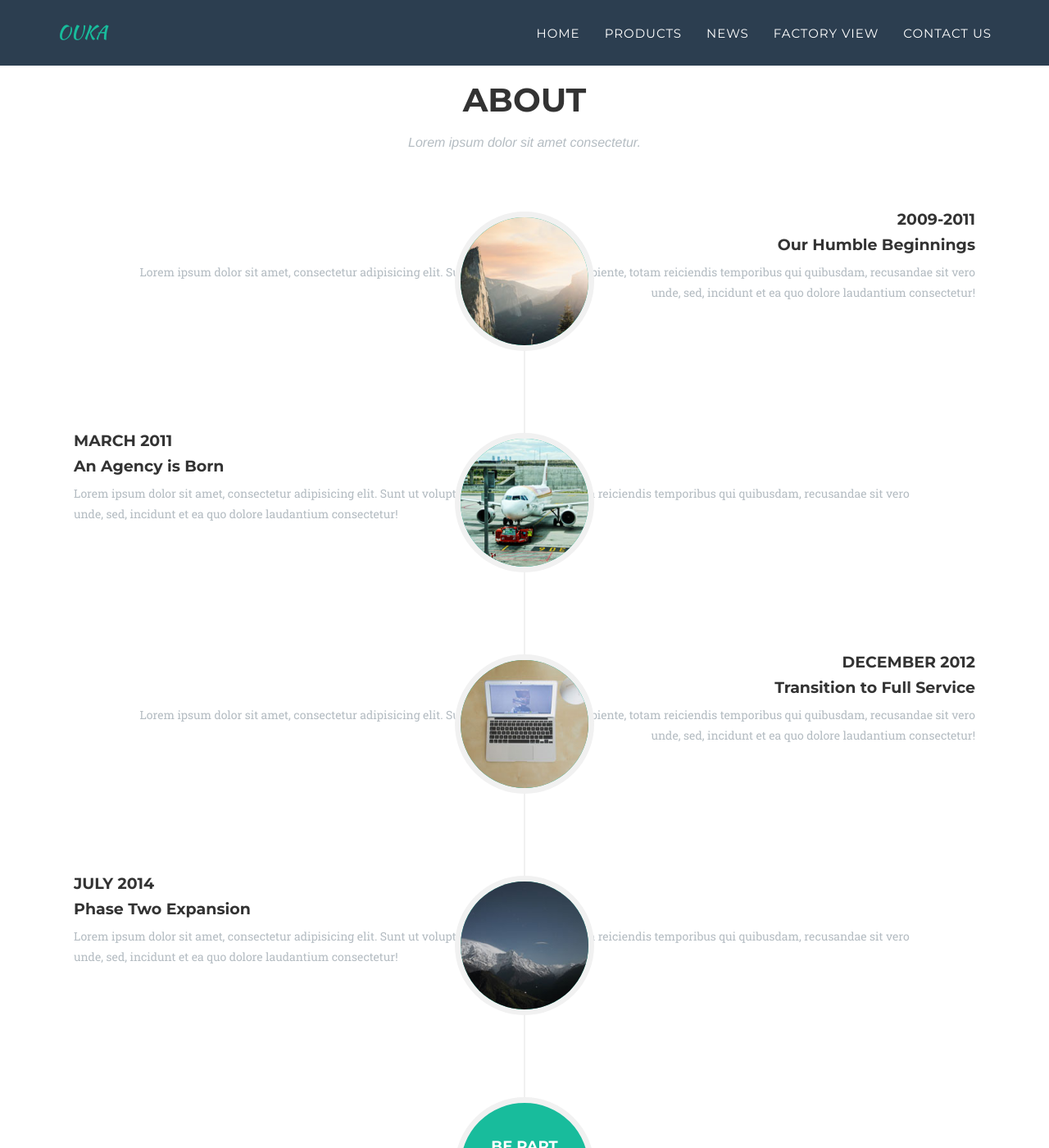
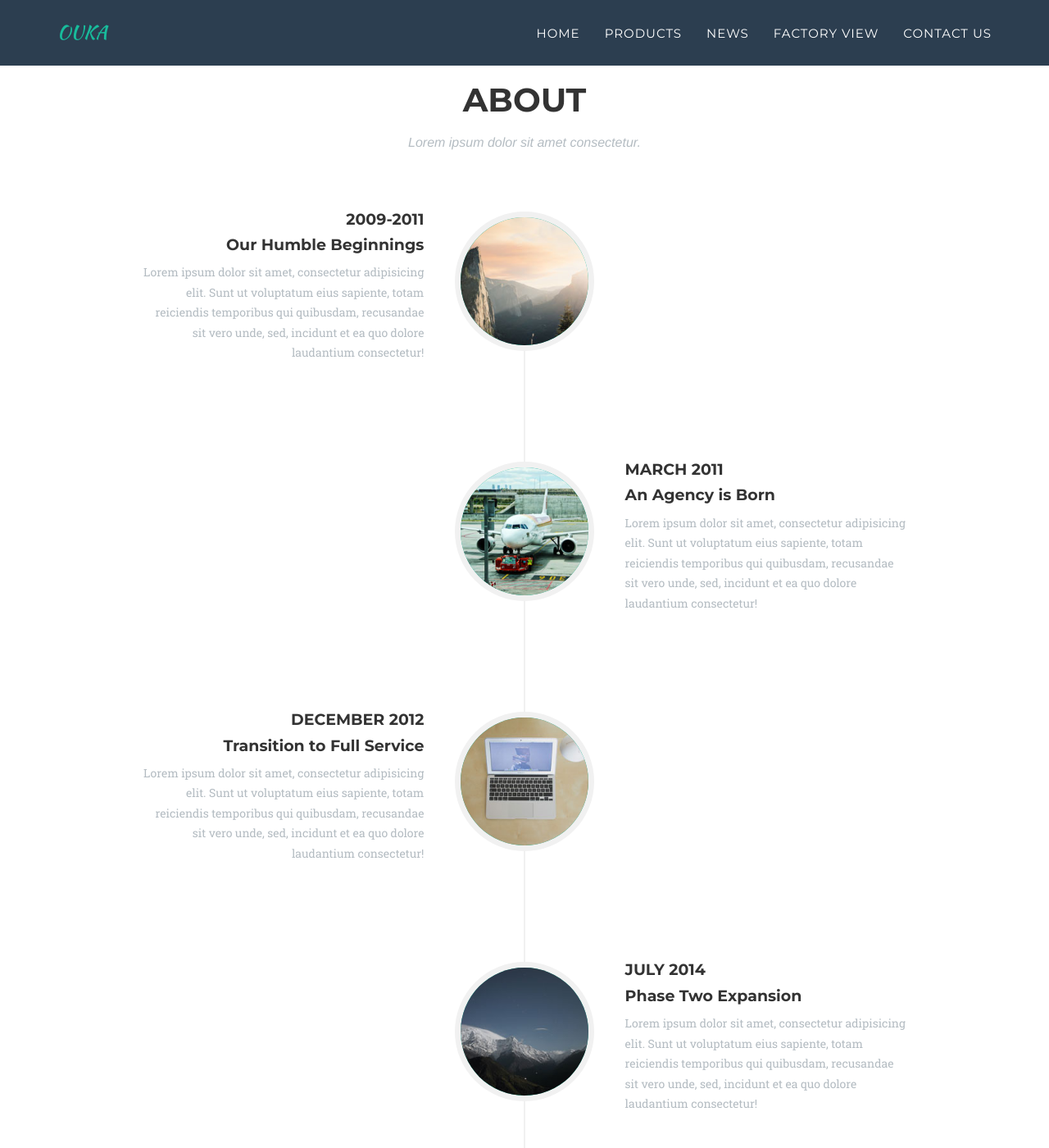
Before and after one commit to easyui/easyui.github.io, a Jekyll site: the page built from factoryview.md, in a window 1280 px wide and 1400 px high, scrolled down 752 px. Shown: the whole window at 82% size. Built offline with Jekyll 4.4.1, drawn with Linux system fonts in a browser that asks for light colours; some web fonts are replaced; comment, search, counter and statistics services are not loaded.

Commit message:
<!-- <div class="row"> -->

```diff
--- a/_includes/css/agency.css
+++ b/_includes/css/agency.css
@@ -558,7 +558,7 @@ section h3.section-subheading {
 
     .timeline>li .timeline-panel {
         float: left;
-        width: 100%;
+        width: 41%;
         padding: 0 20px 20px 30px;
         text-align: right;
     }
--- a/_includes/header_post.html
+++ b/_includes/header_post.html
@@ -65,7 +65,7 @@
 <header >
   <div >
 		<div class="container">
-				<div class="row">
+				<!-- <div class="row"> -->
 						<div class="col-lg-12">
 								<div class="intro-text" style=" padding-top: 120px; padding-bottom: 20px;">
 										<h1 class="title">{% if page.title %}{{ page.title }}{% else %}{{ site.title }}{% endif %}</h1>
@@ -82,7 +82,7 @@
 					<!-- <div class="col-xs-6">
 					  {{ page.category }}
 					</div> -->
-				</div>
+				<!-- </div> -->
 		</div>
   </div>
 </header>
```
